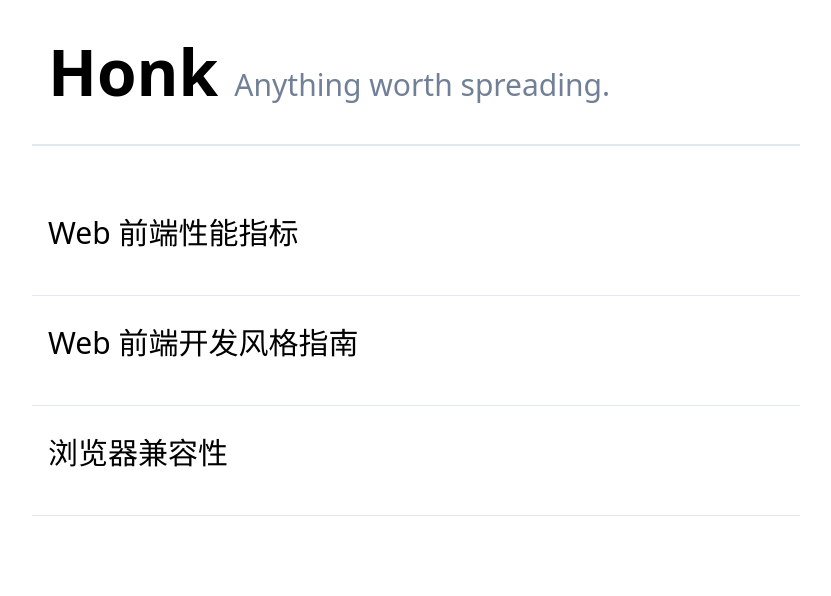
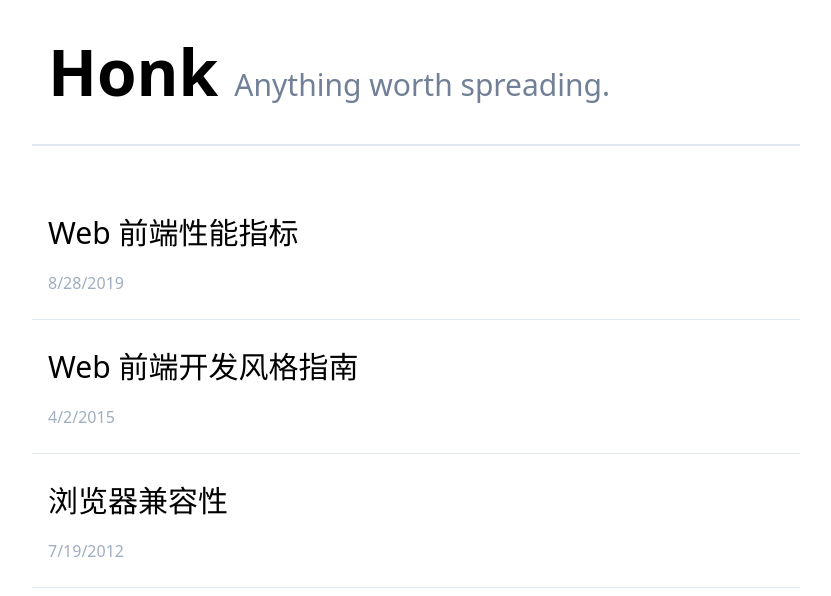
Before and after one commit to synzhang/synzhang.github.io, a Next.js app: page / in a window 1280 px wide. Shown: the top 596 px of the page, without its empty margins (224-1055 px from the left). Built offline with nearby package versions, Linux system fonts and the light colour scheme.

Commit message:
feat: show datetime in hero post

```diff
--- a/components/hero-post.tsx
+++ b/components/hero-post.tsx
@@ -17,6 +17,14 @@ export default function HeroPost({
       <div>
         <p>{excerpt}</p>
       </div>
+      <footer>
+        <time
+          className='text-gray-500'
+          dateTime={date}
+        >
+          {new Date(date).toLocaleDateString()}
+        </time>
+      </footer>
     </section>
   )
 }
```
